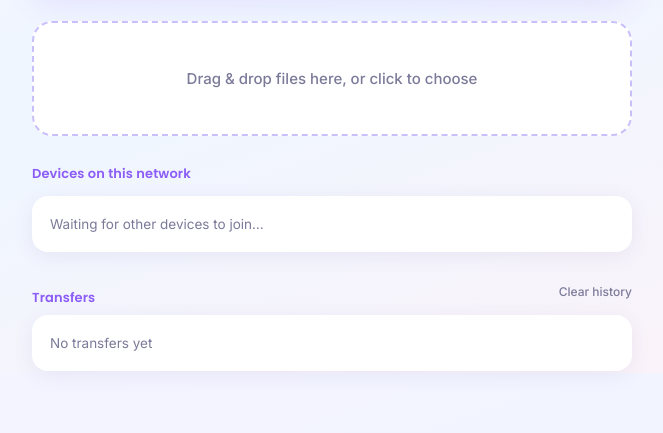
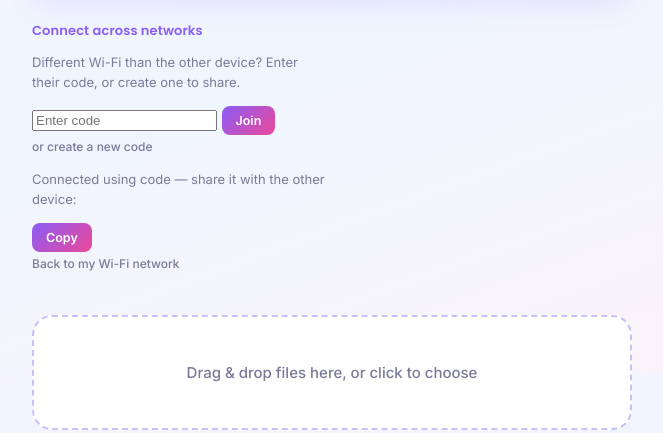
Before and after one commit to dreamsguides94-oss/lan-transfer, a website: page public/index.html in a window 1280 px wide. Shown: the part 427-860 px from the top of the page, without its empty margins (308-971 px from the left). Drawn offline with nearby package versions, Linux system fonts and the light colour scheme; no server answers.

Commit message:
Update index.html

```diff
--- a/public/index.html
+++ b/public/index.html
@@ -30,6 +30,26 @@
           </div>
         </div>
         <img id="qrImage" class="qr-image" alt="QR code to open this app on another device" />
+      </section>
+
+      <section class="code-panel">
+        <h2>Connect across networks</h2>
+        <div id="roomCodeDefault">
+          <p class="connect-hint">Different Wi-Fi than the other device? Enter their code, or create one to share.</p>
+          <div class="code-row">
+            <input type="text" id="roomCodeInput" placeholder="Enter code" maxlength="8" />
+            <button id="joinCodeBtn" class="copy-btn">Join</button>
+          </div>
+          <button id="createCodeBtn" class="clear-btn">or create a new code</button>
+        </div>
+        <div id="roomCodeActive" class="hidden">
+          <p class="connect-hint">Connected using code — share it with the other device:</p>
+          <div class="code-row">
+            <code id="activeCodeText"></code>
+            <button id="copyCodeBtn" class="copy-btn" title="Copy code">Copy</button>
+          </div>
+          <button id="leaveCodeBtn" class="clear-btn">Back to my Wi-Fi network</button>
+        </div>
       </section>
 
       <section id="dropzone" class="dropzone">
```
